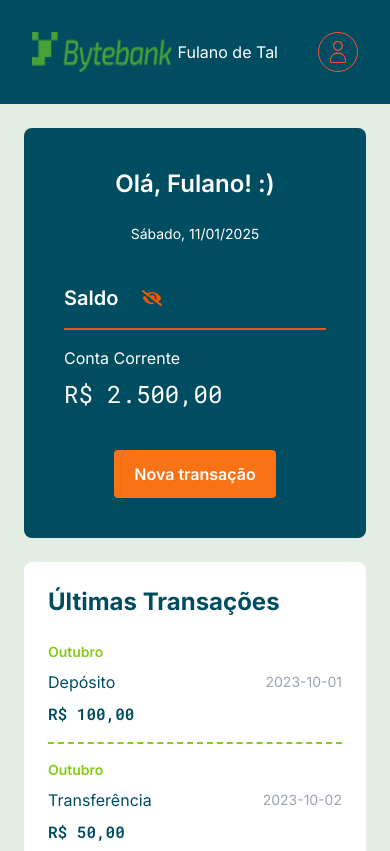
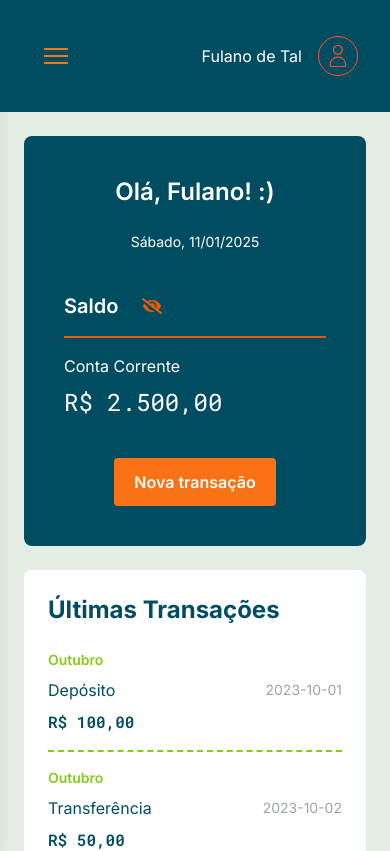
Before and after one commit to sucodelarangela/fiap-tech-challenge-1, a Next.js app: page / in a window 390 px wide. Shown: the top 851 px of the page. Built offline with nearby package versions, Linux system fonts and the light colour scheme.

Commit message:
style: sidebar nav responsivity

```diff
--- a/src/app/globals.css
+++ b/src/app/globals.css
@@ -38,7 +38,7 @@ body {
 
 @layer utilities {
   .link {
-    @apply block py-4 border-b-2 border-foreground transition hover:text-lime-500 hover:border-lime-400;
+    @apply block py-4 md:py-0 lg:py-4 border-b-2 border-foreground md:border-transparent lg:border-foreground transition hover:text-lime-500 hover:border-lime-400;
   }
   .link.active {
     @apply font-bold text-lime-600 border-lime-500 transition hover:text-lime-500 hover:border-lime-400;
--- a/src/components/Header.tsx
+++ b/src/components/Header.tsx
@@ -1,10 +1,37 @@
+"use client";
+import { useState } from "react";
 import Image from "next/image";
+import Hamburger from "hamburger-react";
+import { Sidebar } from "./Sidebar";
 
-export const Header = () => (
+export const Header = () => {
+  const [isOpen, setOpen] = useState(false);
+
+  return (
     <header className="bg-foreground w-full p-8">
       <section className="flex justify-between max-w-7xl m-auto">
-      <Image src="/logo.png" alt="Bytebank" width={140} height={40} />
-      <div className="flex items-center gap-10 text-white">
+        <Image
+          src="/logo.png"
+          alt="Bytebank"
+          width={140}
+          height={40}
+          className="hidden md:block"
+        />
+
+        <span className="md:hidden">
+          <Hamburger
+            toggled={isOpen}
+            toggle={setOpen}
+            color="#f97316"
+            size={24}
+          />
+        </span>
+
+        <span className="md:hidden">
+          <Sidebar isMobile isOpen={isOpen} onClose={() => setOpen(false)} />
+        </span>
+
+        <div className="flex items-center gap-4 md:gap-10 text-white">
           <span>Fulano de Tal</span>
           <Image
             src="/avatar.svg"
@@ -16,3 +43,4 @@ export const Header = () => (
       </section>
     </header>
   );
+};
--- a/src/components/Sidebar.tsx
+++ b/src/components/Sidebar.tsx
@@ -1,8 +1,19 @@
 "use client";
+import Link from "next/link";
 import { usePathname } from "next/navigation";
-import Link from "next/link";
+import { FaXmark } from "react-icons/fa6";
 
-export function Sidebar() {
+interface SidebarProps {
+  isMobile?: boolean;
+  isOpen?: boolean;
+  onClose?: () => void;
+}
+
+export function Sidebar({
+  isMobile = false,
+  isOpen = false,
+  onClose,
+}: SidebarProps) {
   const pathname = usePathname();
   const links = [
     { href: "/", label: "Home" },
@@ -11,16 +22,32 @@ export function Sidebar() {
     { href: "/outros-servicos", label: "Outros Serviços" },
   ];
 
+  const mobileClasses = isOpen ? "translate-x-0" : "-translate-x-full";
+
   return (
-    <section className="hidden lg:block bg-white text-center rounded-lg p-6">
+    <section
+      className={`${
+        isMobile
+          ? `fixed top-0 left-0 w-64 h-full bg-white shadow-lg z-50 transform transition-transform p-6 ${mobileClasses}`
+          : "hidden md:block bg-white rounded-lg p-6 md:p-4 lg:p-6"
+      }`}
+    >
+      <button
+        onClick={onClose}
+        className="absolute top-6 right-6 text-gray-500 z-10 transition hover:text-foreground md:hidden"
+      >
+        <FaXmark />
+      </button>
+
       <nav>
-        <ul>
+        <ul className="md:flex md:justify-between lg:block">
           {links.map((link) => (
             <li key={link.href}>
               <Link
                 href={link.href}
                 className={`link ${pathname === link.href ? "active" : ""}`}
                 aria-current={pathname === link.href ? "page" : undefined}
+                onClick={isMobile && onClose ? onClose : undefined}
               >
                 {link.label}
               </Link>
```
Lines whose indentation alone changed are shown as unchanged.
